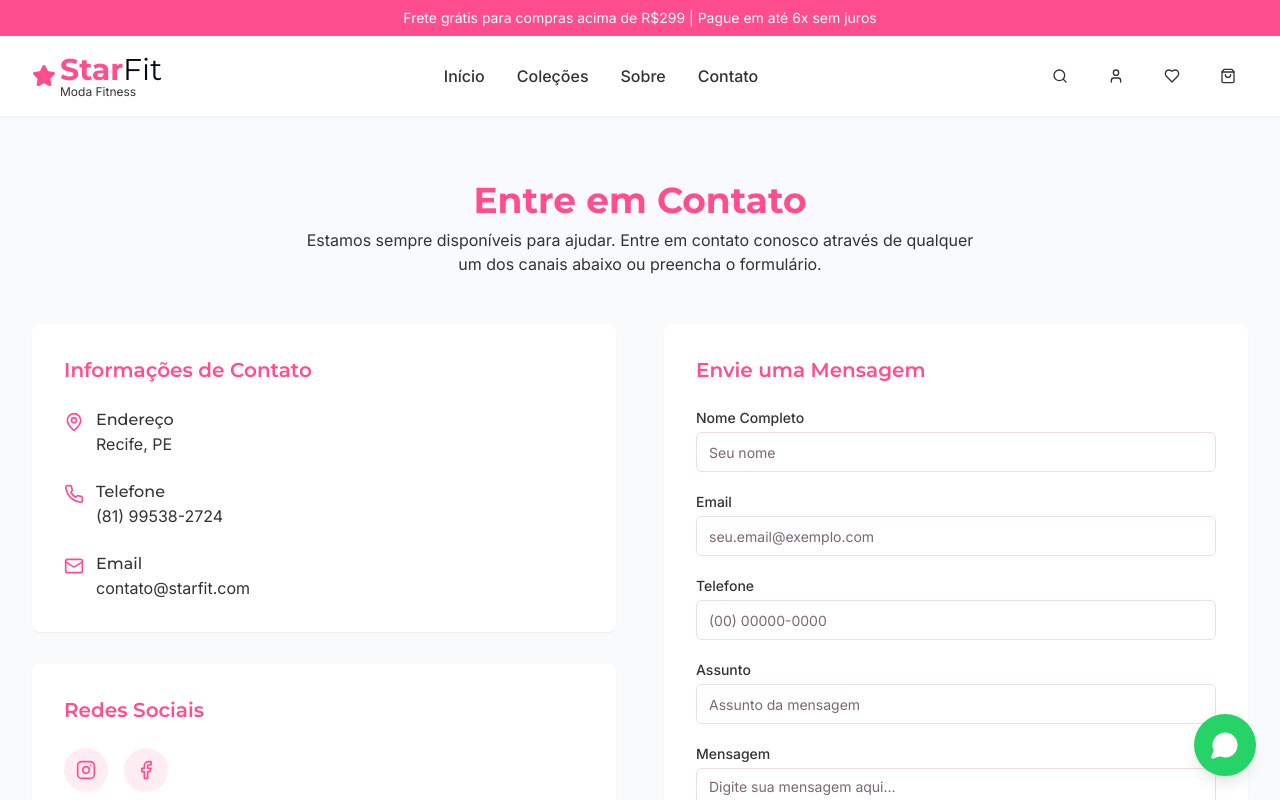
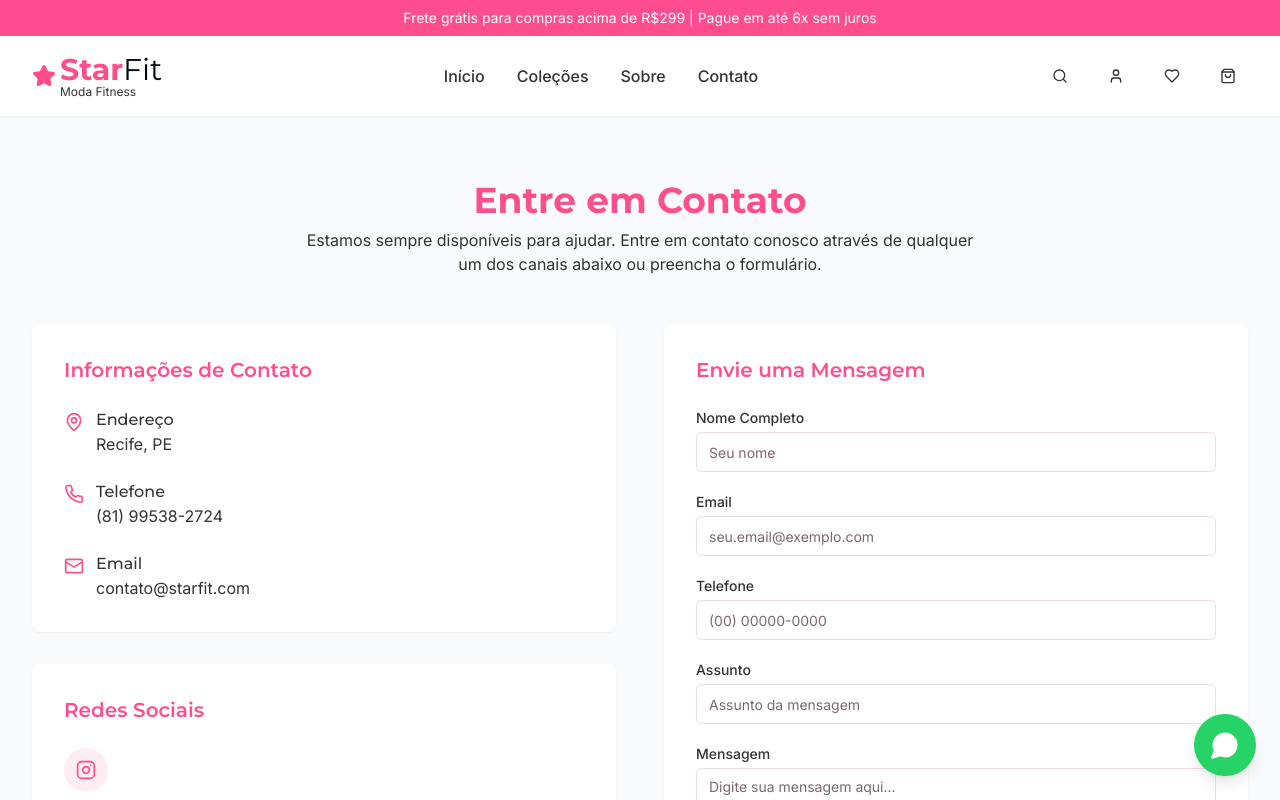
Before and after one commit to MatheusFerreiraZx/starfit-vibe-website, a React (Vite) app: page /contato in a window 1280 px wide. Shown: the top 800 px of the page. Built offline with nearby package versions, Linux system fonts and the light colour scheme.

Commit message:
Remove Facebook link from contact
Remove the Facebook link from the contact information section.

```diff
--- a/src/pages/Contato.tsx
+++ b/src/pages/Contato.tsx
@@ -1,10 +1,9 @@
-
 import React from 'react';
 import Layout from '@/components/Layout';
 import { Input } from '@/components/ui/input';
 import { Textarea } from '@/components/ui/textarea';
 import { Button } from '@/components/ui/button';
-import { MapPin, Phone, Mail, Instagram, Facebook } from 'lucide-react';
+import { MapPin, Phone, Mail, Instagram } from 'lucide-react';
 import WhatsAppButton from '@/components/WhatsAppButton';
 
 const Contato = () => {
@@ -70,14 +69,6 @@ const Contato = () => {
                     className="bg-starfit-wine/10 text-starfit-wine p-3 rounded-full hover:bg-starfit-wine hover:text-white transition-colors"
                   >
                     <Instagram size={20} />
-                  </a>
-                  <a
-                    href="https://facebook.com"
-                    target="_blank"
-                    rel="noopener noreferrer"
-                    className="bg-starfit-wine/10 text-starfit-wine p-3 rounded-full hover:bg-starfit-wine hover:text-white transition-colors"
-                  >
-                    <Facebook size={20} />
                   </a>
                 </div>
 
```
